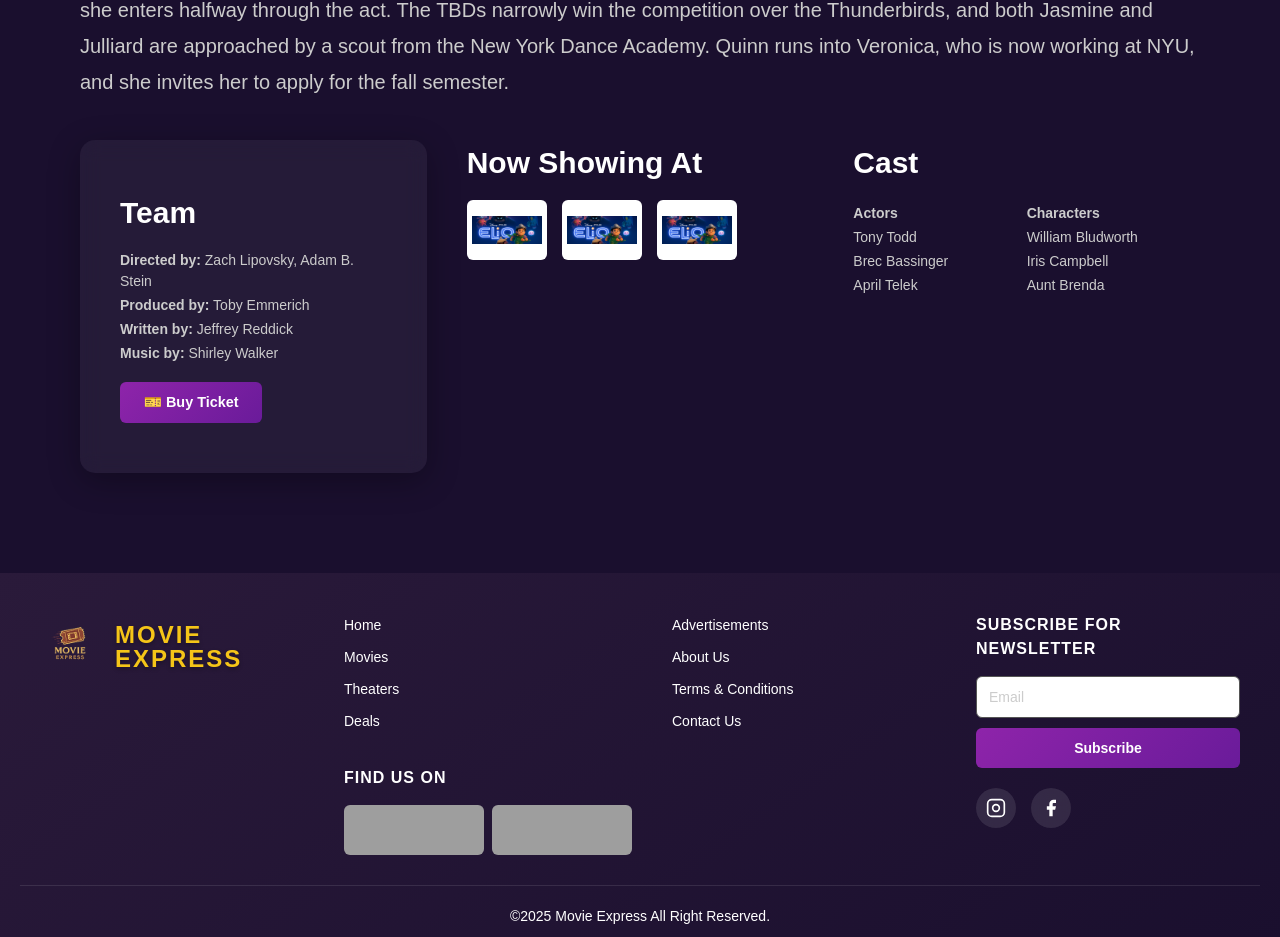
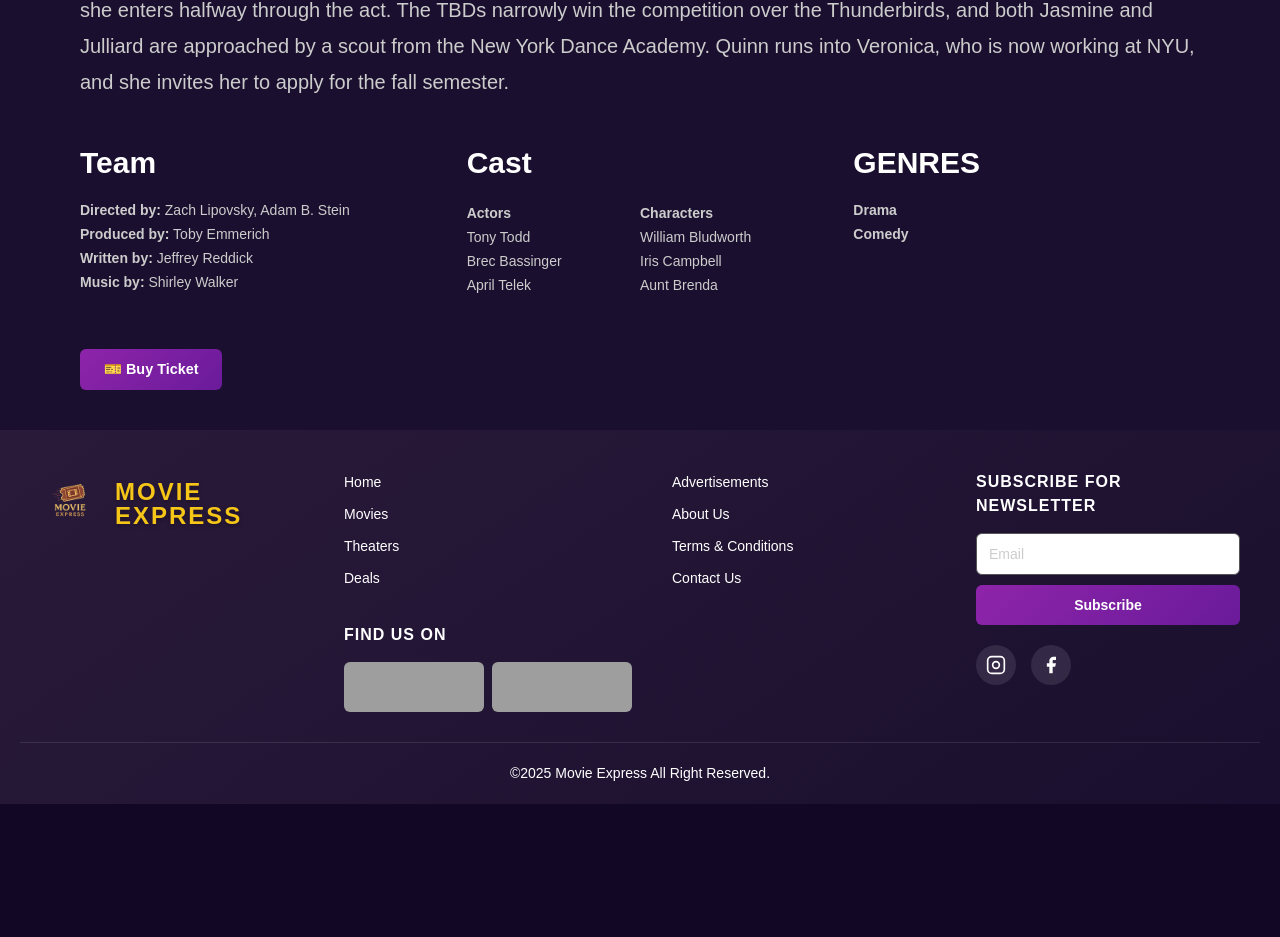
Before and after one commit to AnuNirmani/Movie-Ticket-Booking, a React (Vite) app: page /movie-info in a window 1280 px wide. Shown: the part 1929-2866 px from the top of the page. After the commit the page ends 2733 px from the top, so only its background shows below. Built offline with nearby package versions, Linux system fonts and the light colour scheme; grey boxes are pictures that could not be loaded.

Commit message:
Fixed movie info page

```diff
--- a/src/FrondEnd/components/MovieInfo.jsx
+++ b/src/FrondEnd/components/MovieInfo.jsx
@@ -94,23 +94,12 @@ When Quinn arrives, the TBDs are already on stage, and she enters halfway throug
 
         <div className="info-grid">
           {/* Team Section */}
-          <div className="team-section">
+          <div className="cast-section">
             <h3>Team</h3>
             <p><strong>Directed by:</strong> Zach Lipovsky, Adam B. Stein</p>
             <p><strong>Produced by:</strong> Toby Emmerich</p>
             <p><strong>Written by:</strong> Jeffrey Reddick</p>
             <p><strong>Music by:</strong> Shirley Walker</p>
-            <button className="buy-btn">🎫 Buy Ticket</button>
-          </div>
-
-          {/* Now Showing Section */}
-          <div className="showing-section">
-            <h3>Now Showing At</h3>
-            <div className="cinema-logos">
-              <img src="/src/assets/LandingPageAnimation.png" alt="KCC" />
-              <img src="/src/assets/LandingPageAnimation.png" alt="CCC" />
-              <img src="/src/assets/LandingPageAnimation.png" alt="Liberty" />
-            </div>
           </div>
 
           {/* Cast Section */}
@@ -131,8 +120,24 @@ When Quinn arrives, the TBDs are already on stage, and she enters halfway throug
               </div>
             </div>
           </div>
+
+          {/* Team Section */}
+          <div className="cast-section">
+            <h3>GENRES</h3>
+            <p><strong>Drama</strong></p>
+            <p><strong>Comedy</strong></p>
+          </div>
+
+        </div>
+
+
+        <div className="banner-buttons" style={{ marginTop: "50px" }}>
+              <button className="buy-btn" onClick={handleBookNowClick}>
+              🎫 Buy Ticket
+              </button>
         </div>
       </div>
+
 
       <Footer />
     </div>
--- a/src/FrondEnd/components/movieinfo.css
+++ b/src/FrondEnd/components/movieinfo.css
@@ -145,8 +145,6 @@
     gap: 40px;
   }
 
-  .team-section h3,
-  .showing-section h3,
   .cast-section h3 {
     margin-bottom: 15px;
     color: #fff;
@@ -154,16 +152,12 @@
     font-weight: 700;
   }
 
-  .team-section p,
   .cast-section p {
     font-size: 14px;
     color: #ccc;
     margin: 3px 0;
   }
 
-  .team-section .buy-btn {
-    margin-top: 15px;
-  }
 
   .cinema-logos {
     display: flex;
```
